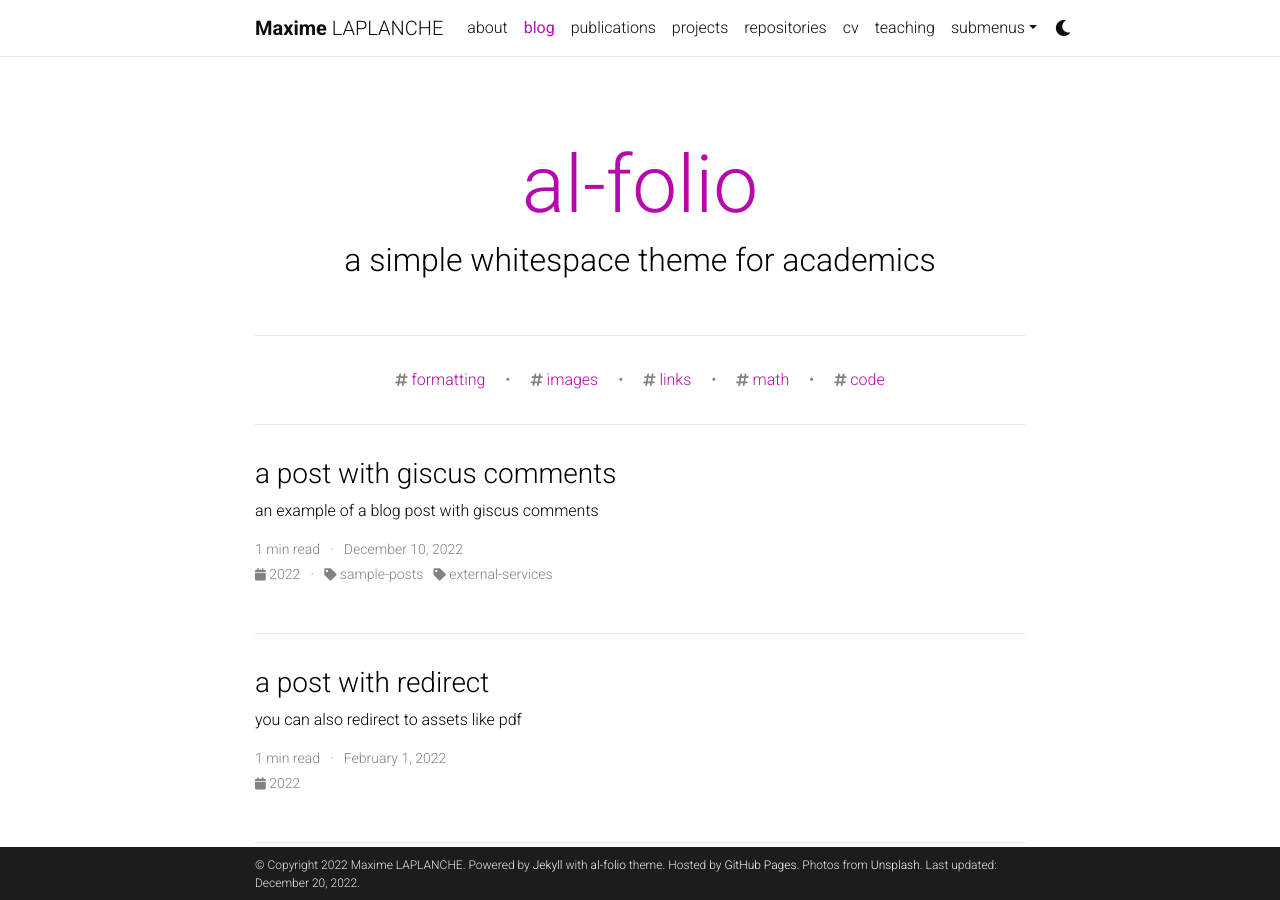
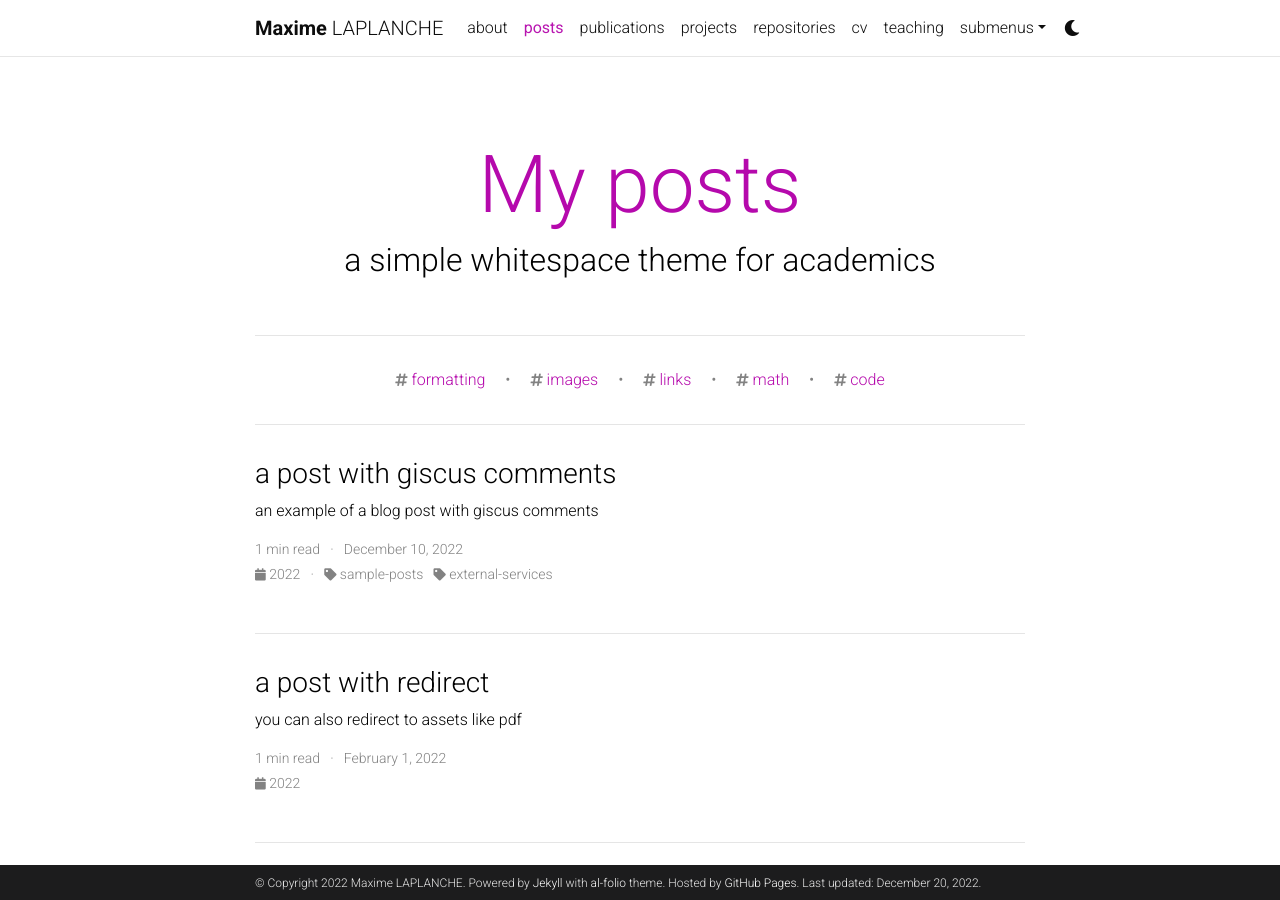
Before and after one commit to LaplancheMaxime/laplanchemaxime.github.io, a Jekyll site: the page built from blog/index.html, in a window 1280 px wide and 900 px high. Built offline with Jekyll 4.4.1, drawn with Linux system fonts in a browser that asks for light colours; the list of posts is cut into pages by our own code; comment, search, counter and statistics services are not loaded; a style sheet for code colours, icons or effects is not loaded.

Commit message:
update config

```diff
--- a/_config.yml
+++ b/_config.yml
@@ -12,7 +12,6 @@
 footer_text: >
   Powered by <a href="https://jekyllrb.com/" target="_blank">Jekyll</a> with <a href="https://github.com/alshedivat/al-folio">al-folio</a> theme.
   Hosted by <a href="https://pages.github.com/" target="_blank">GitHub Pages</a>.
-  Photos from <a href="https://unsplash.com" target="_blank">Unsplash</a>.
 keywords: jekyll, jekyll-theme, academic-website, portfolio-website  # add your own keywords or leave empty
 
 lang: en # the language of your site (for example: en, fr, cn, ru, etc.)
@@ -77,7 +76,7 @@
 semanticscholar_id: # your Semantic Scholar ID
 whatsapp_number: # your WhatsApp number (full phone number in international format. Omit any zeroes, brackets, or dashes when adding the phone number in international format.)
 orcid_id: # your ORCID ID
-medium_username: # your Medium username
+medium_username: laplanche.maxime # your Medium username
 quora_username: # your Quora username
 publons_id: # your ID on Publons
 research_gate_profile: # your profile on ResearchGate
@@ -113,8 +112,8 @@
 # Blog
 # -----------------------------------------------------------------------------
 
-blog_name: al-folio # blog_name will be displayed in your blog page
-blog_nav_title: blog # your blog must have a title for it to be displayed in the nav bar
+blog_name: My posts # blog_name will be displayed in your blog page
+blog_nav_title: posts # your blog must have a title for it to be displayed in the nav bar
 blog_description: a simple whitespace theme for academics
 permalink: /blog/:year/:title/
 
@@ -126,7 +125,7 @@
 # Follow instructions on https://giscus.app/ to setup for your repo to fill out
 # the information below.
 giscus:
-  repo: alshedivat/al-folio      # <your-github-user-name>/<your-github-repo-name>
+  repo: LaplancheMaxime/laplanchemaxime.github.io   # <your-github-user-name>/<your-github-repo-name>
   repo_id: MDEwOlJlcG9zaXRvcnk2MDAyNDM2NQ==
   category: Comments             # name of the category under which discussions will be created
   category_id: DIC_kwDOA5PmLc4CTBt6
```
